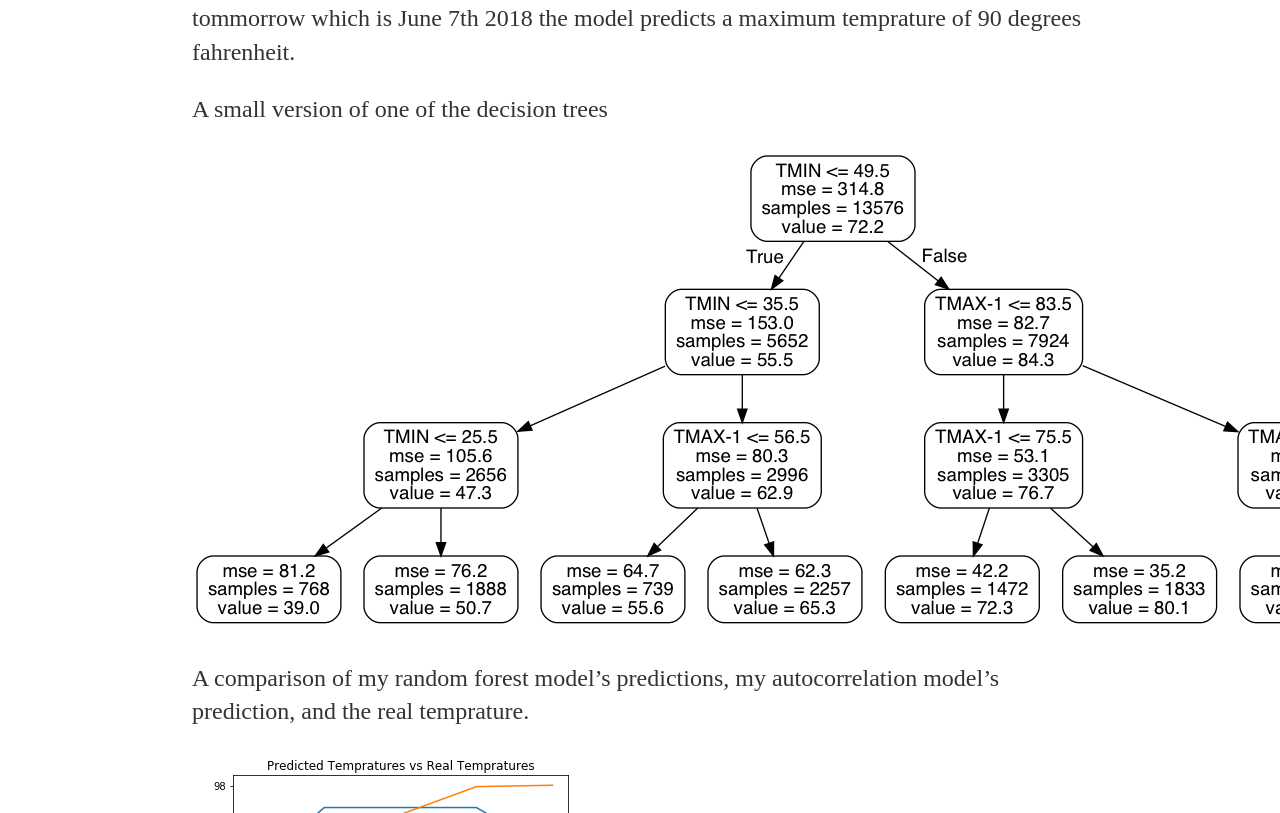
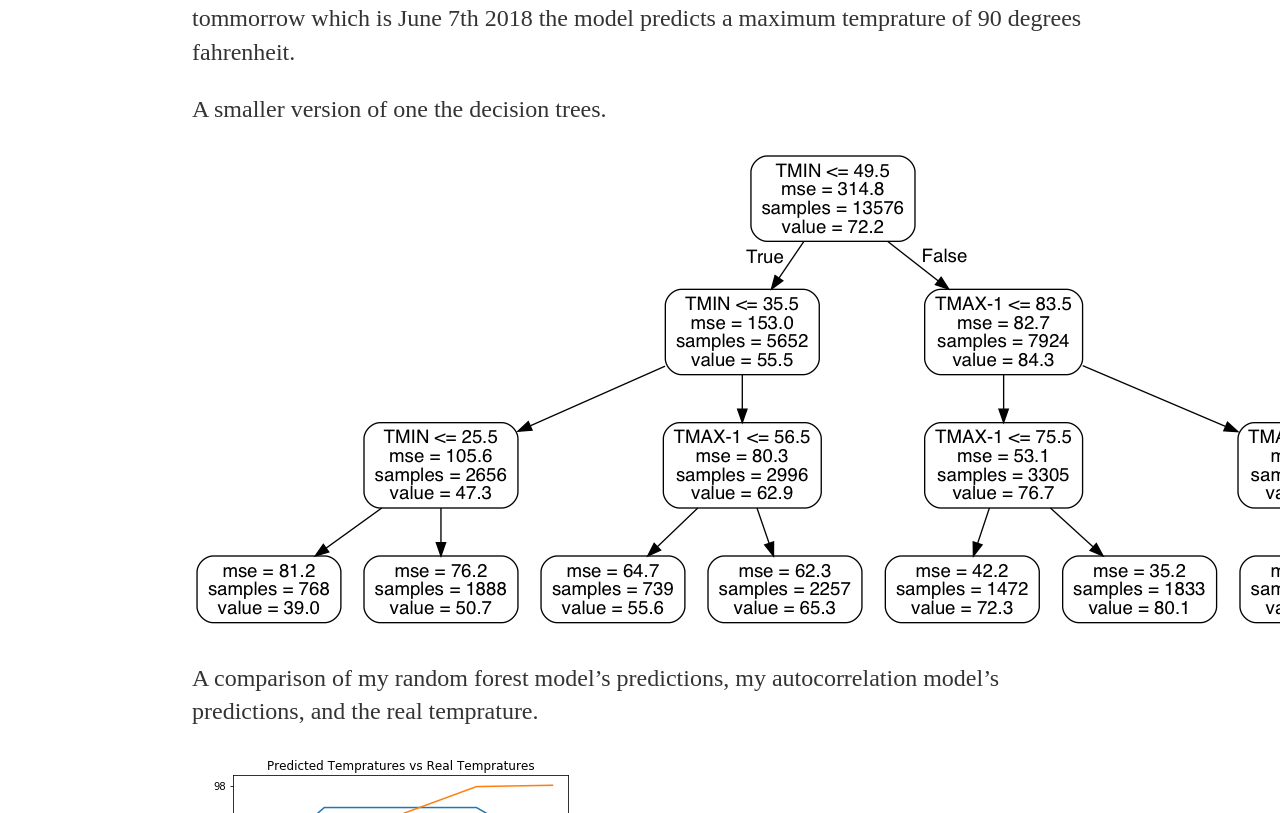
Before and after one commit to RaviW1/ravi_wije_old_site, a Jekyll site: the page built from _posts/2018-07-18-Random-Forest.md, in a window 1280 px wide. Shown: the part 610-1423 px from the top of the page. Built offline with Jekyll 4.4.1, drawn with Linux system fonts in a browser that asks for light colours.

Commit message:
Update 2018-07-18-Random-Forest.md

```diff
--- a/_posts/2018-07-18-Random-Forest.md
+++ b/_posts/2018-07-18-Random-Forest.md
@@ -13,10 +13,13 @@
 The random forest is a good choice because of the amount of data it uses to come to a conclusion. This means that it is fairly accurate.
 For tommorrow which is June 7th 2018 the model predicts a maximum temprature of 90 degrees fahrenheit.
 
-A small version of one of the decision trees
+A smaller version of one the decision trees.
+
 
 ![config.yml]({{ site.baseurl }}/data_images/small_treev2.png)
 
-A comparison of my random forest model's predictions, my autocorrelation model's prediction, and the real temprature.
+
+
+A comparison of my random forest model's predictions, my autocorrelation model's predictions, and the real temprature.
 
 ![config.yml]({{ site.baseurl }}/data_images/tempratures.png)
```
